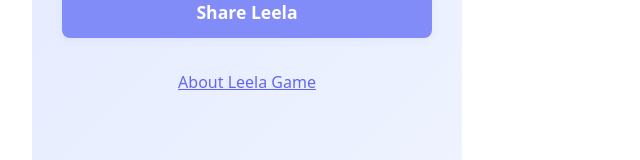
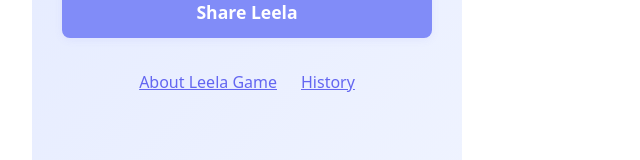
Before and after one commit to sahajisy/Leela-Game, a React (Vite) app: page / in a window 1280 px wide. Shown: the part 551-711 px from the top of the page, without its empty margins (0-640 px from the left). Built offline with nearby package versions, Linux system fonts and the light colour scheme.

Commit message:
Remove Leela History column from main page

```diff
--- a/src/App.jsx
+++ b/src/App.jsx
@@ -125,6 +125,7 @@ function getTodayKey() {
 function App() {
   const [quote, setQuote] = useState('')
   const [buttonDisabled, setButtonDisabled] = useState(false)
+  const [history, setHistory] = useState([])
 
   useEffect(() => {
     const todayKey = getTodayKey()
@@ -140,6 +141,17 @@ function App() {
     if (used) {
       setButtonDisabled(true)
     }
+    // Load history for last 7 days
+    const days = 7
+    const tempHistory = []
+    for (let i = 0; i < days; i++) {
+      const d = new Date()
+      d.setDate(d.getDate() - i)
+      const key = d.toISOString().slice(0, 10)
+      const q = localStorage.getItem('quote-' + key)
+      if (q) tempHistory.push({ date: key, quote: q })
+    }
+    setHistory(tempHistory)
   }, [])
 
   const handleNewQuote = () => {
@@ -180,9 +192,12 @@ function App() {
           Come again tomorrow for the next Leela card.
         </div>
       )}
-      <div style={{ marginTop: '2rem' }}>
+      <div style={{ marginTop: '2rem', display: 'flex', gap: '1.5rem', justifyContent: 'center' }}>
         <a href="/leela" style={{ color: '#6366f1', textDecoration: 'underline', fontSize: '1rem' }}>
           About Leela Game
+        </a>
+        <a href="/history" style={{ color: '#6366f1', textDecoration: 'underline', fontSize: '1rem' }}>
+          History
         </a>
       </div>
     </div>
--- /dev/null
+++ b/src/History.jsx
@@ -0,0 +1,33 @@
+import React, { useEffect, useState } from 'react';
+
+function getHistory() {
+  const history = JSON.parse(localStorage.getItem('leelaHistory') || '[]');
+  return history.slice(-7).reverse();
+}
+
+export default function History() {
+  const [history, setHistory] = useState([]);
+
+  useEffect(() => {
+    setHistory(getHistory());
+  }, []);
+
+  return (
+    <div className="app-container">
+      <h1>Leela History</h1>
+      {history.length === 0 ? (
+        <p style={{color: '#888'}}>No history yet. Come back after drawing some Leela cards!</p>
+      ) : (
+        <ul style={{listStyle: 'none', padding: 0, width: '100%', maxWidth: 370}}>
+          {history.map((entry, idx) => (
+            <li key={idx} style={{marginBottom: '1.2rem', background: '#fff', borderRadius: 10, boxShadow: '0 2px 8px rgba(55,48,163,0.07)', padding: '1rem'}}>
+              <div style={{fontSize: '0.95rem', color: '#3730a3', marginBottom: 6}}>{entry.date}</div>
+              <div style={{fontStyle: 'italic', color: '#22223b'}}>{entry.quote}</div>
+            </li>
+          ))}
+        </ul>
+      )}
+      <a href="/" style={{marginTop: '2rem', display: 'inline-block', color: '#6366f1', textDecoration: 'underline'}}>Back to Leela</a>
+    </div>
+  );
+}
--- a/src/LeelaGame.jsx
+++ b/src/LeelaGame.jsx
@@ -16,6 +16,10 @@ function LeelaGame() {
         <a href="https://github.com/sahajisy/leela-game" target="_blank" rel="noopener noreferrer" style={{ color: '#6366f1', textDecoration: 'underline', fontSize: '0.98rem' }}>
           View on GitHub
         </a>
+        <br />
+        <a href="/history" style={{ color: '#6366f1', textDecoration: 'underline', fontSize: '0.98rem', marginTop: '1.2rem', display: 'inline-block' }}>
+          View History
+        </a>
       </p>
     </div>
   );
--- a/src/main.jsx
+++ b/src/main.jsx
@@ -3,11 +3,14 @@ import { createRoot } from 'react-dom/client'
 import './index.css'
 import App from './App.jsx'
 import LeelaGame from './LeelaGame.jsx'
+import History from './History.jsx'
 
-const showLeela = window.location.pathname.includes('leela')
+const path = window.location.pathname
+const showLeela = path.includes('leela')
+const showHistory = path.includes('history')
 
 createRoot(document.getElementById('root')).render(
   <StrictMode>
-    {showLeela ? <LeelaGame /> : <App />}
+    {showLeela ? <LeelaGame /> : showHistory ? <History /> : <App />}
   </StrictMode>,
 )
```
